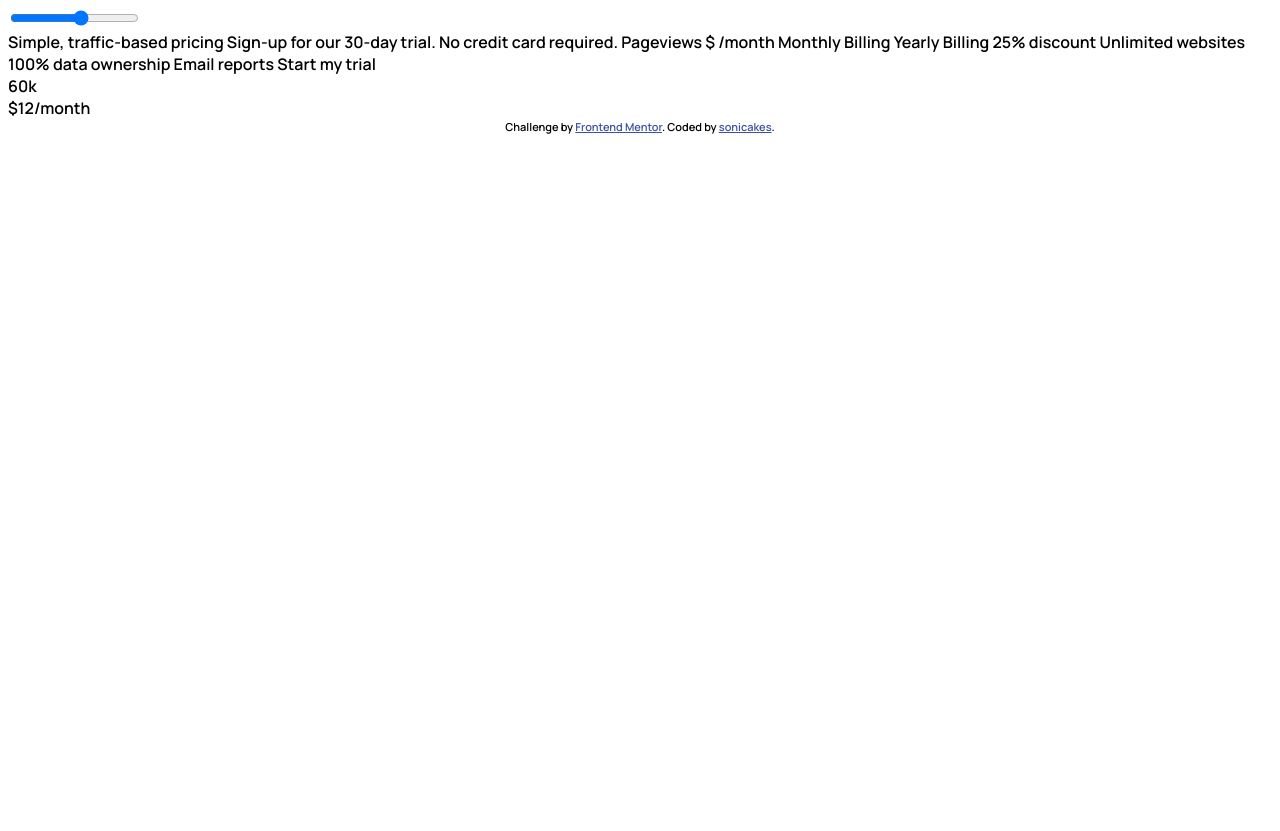
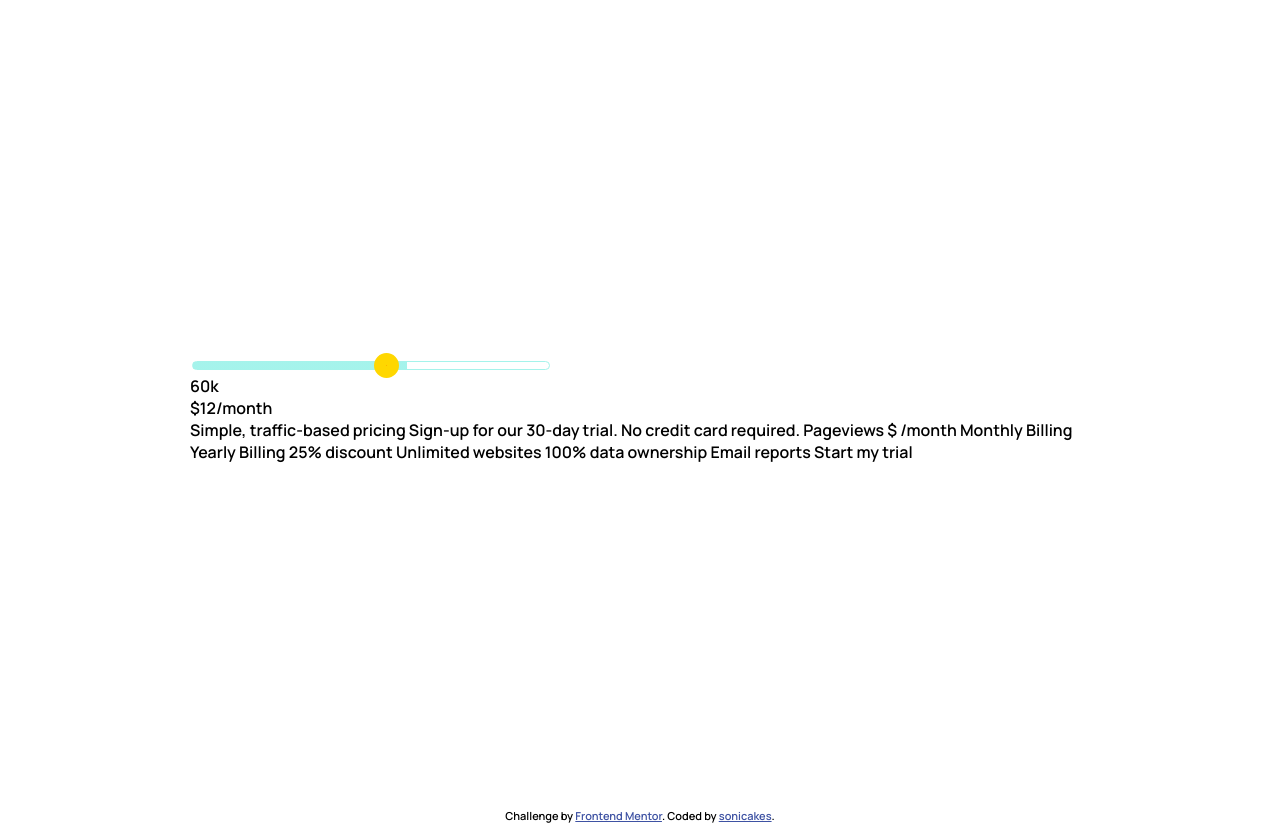
Before and after one commit to sonicakes/interactive-js-slider, a plain HTML site: page index.html in a window 1280 px wide. Before the commit the page ends 800 px from the top, so only its background shows below. Drawn offline with nearby package versions, Linux system fonts and the light colour scheme.

Commit message:
add trailing progress range JS

```diff
--- a/index.html
+++ b/index.html
@@ -32,15 +32,19 @@
     </style>
   </head>
   <body>
-    <input type="range" id="priceSlider" min="1" max="10">
-    <div>Simple, traffic-based pricing Sign-up for our 30-day trial. No credit card
-    required. Pageviews $ /month Monthly Billing Yearly Billing 25% discount
-    Unlimited websites 100% data ownership Email reports Start my trial</div>
+    <div class="container">
+      <div class="inner">
+    <input type="range" id="priceSlider" min="0" max="11">
+
 
     <div id="viewsNum"></div>
     <div id="priceNum"></div>
 
-
+    <div>Simple, traffic-based pricing Sign-up for our 30-day trial. No credit card
+      required. Pageviews $ /month Monthly Billing Yearly Billing 25% discount
+      Unlimited websites 100% data ownership Email reports Start my trial</div>
+    </div>
+    </div>
     <div class="attribution">
       Challenge by
       <a href="https://www.frontendmentor.io?ref=challenge" target="_blank"
--- a/index.js
+++ b/index.js
@@ -1,4 +1,5 @@
 $( document ).ready(function() {
+    console.log('ready');
     valuesObj = {
         1: "10k",
         2: "20k",
@@ -29,13 +30,24 @@ $( document ).ready(function() {
     $("#viewsNum").text(valuesObj[valSlider]);
     let viewsCount =  $("#viewsNum").text();
     $("#priceNum").text(pricingObj[viewsCount]);
+    let percentage = viewsCount.slice(0, -1);
+    console.log(valSlider, viewsCount, percentage);
+    $( "#priceSlider" ).css( 'background', 'linear-gradient(to right, hsl(174, 77%, 80%) 0%, hsl(174, 77%, 80%) '+ percentage +'%, #fff ' + percentage + '%, #fff 100%)' );
+
 
 
 
     $("#priceSlider").on("change", function(){
+
         valSlider = $("#priceSlider").val();
         viewsCount = $("#viewsNum").text();
         $("#viewsNum").text(valuesObj[valSlider]);
         $("#priceNum").text(pricingObj[viewsCount]);
+        percentage = $("#viewsNum").text().slice(0, -1);
+        console.log('this is percentage', percentage);
+
+        $( "#priceSlider" ).css( 'background', 'linear-gradient(to right, hsl(174, 77%, 80%) 0%, hsl(174, 77%, 80%) '+ percentage +'%, #fff ' + percentage + '%, #fff 100%)' );
+        //need help figuring out that percentage funciton...brrrr
+
     });
 });
--- a/styles.scss
+++ b/styles.scss
@@ -1,3 +1,37 @@
 body {
     font-family: 'Manrope', sans-serif;
 }
+
+.container {
+display: flex;
+justify-content: center;
+align-items: center;
+height: 100vh;
+}
+
+.inner {
+    width: 900px;
+}
+
+input {
+    background: hsl(174, 77%, 80%);
+    border: solid 1px hsl(174, 77%, 80%);
+    border-radius: 8px;
+    height: 7px;
+    width: 356px;
+    outline: none;
+    transition: background 450ms ease-in;
+
+    -webkit-appearance: none;
+
+    &::-webkit-slider-thumb {
+        background-color: orange;
+        border: solid 12px gold;
+        border-radius: 0;
+        cursor: pointer;
+        height: 25px;
+        width: 25px;
+        border-radius: 50%;
+        -webkit-appearance: none;
+      }
+  }
```
Also changed, not shown: styles.css, 1 other file.
